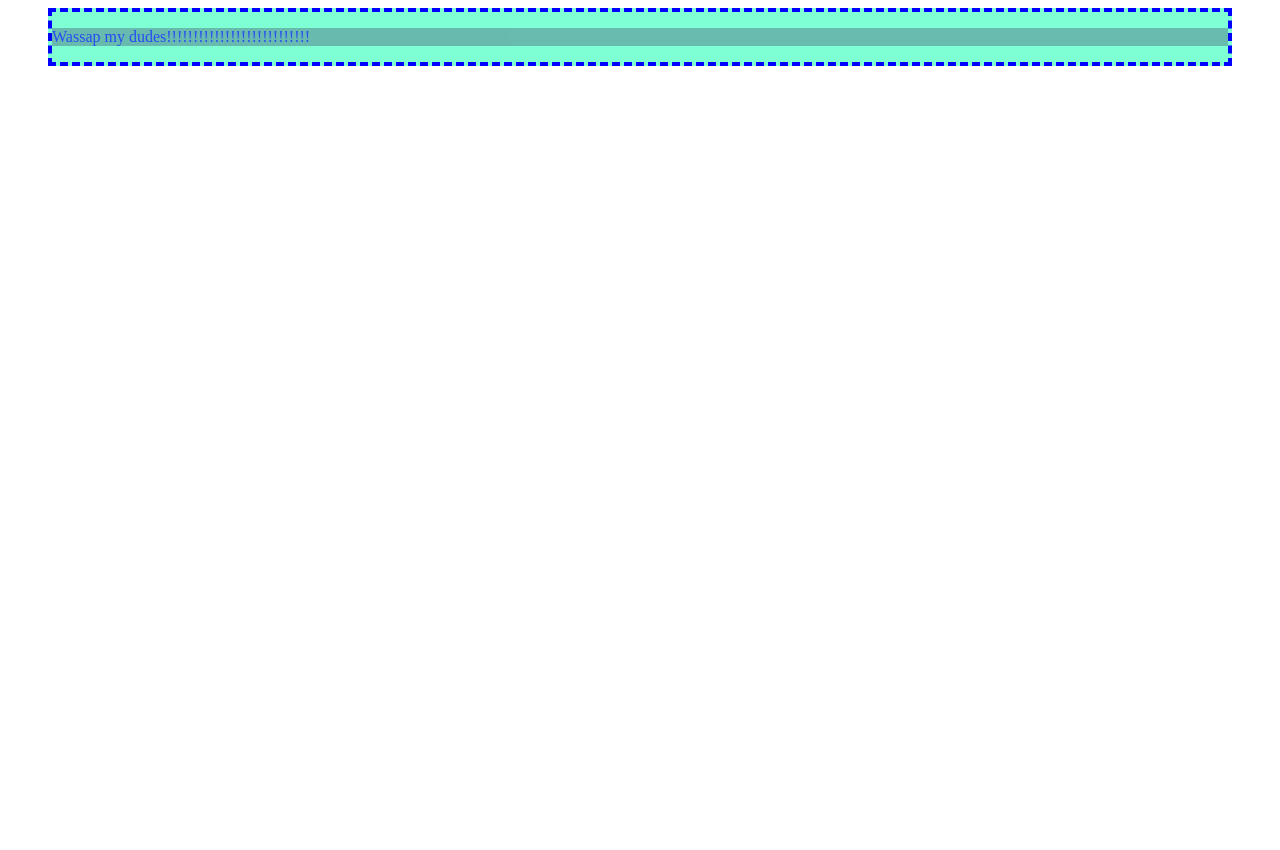
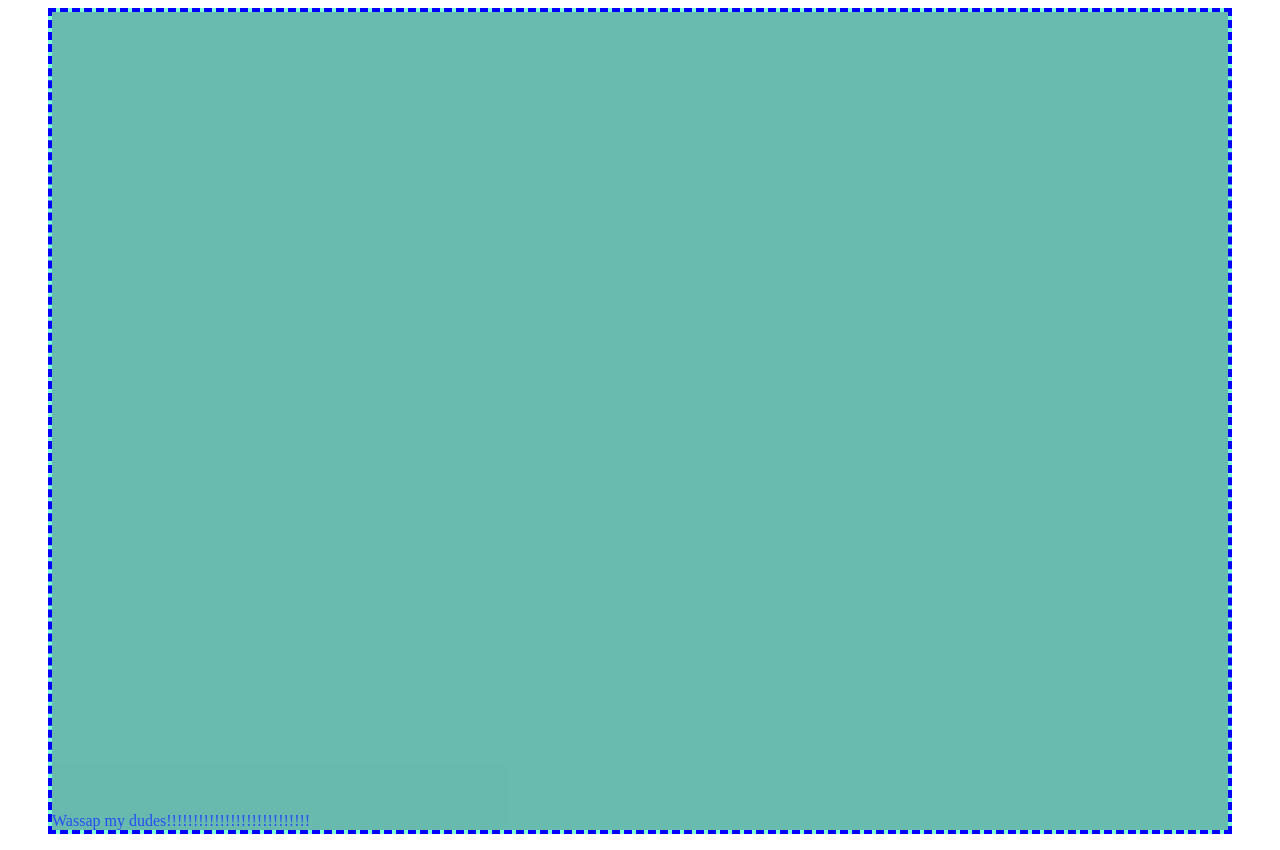
Before and after one commit to jglass12/jglass12.github.io, a plain HTML site: page chapt_9/opaque.htm in a window 1280 px wide. Before the commit the page ends 800 px from the top, so only its background shows below. Drawn offline with Linux system fonts and the light colour scheme.

Commit message:
Update opaque.htm

```diff
--- a/chapt_9/opaque.htm
+++ b/chapt_9/opaque.htm
@@ -5,7 +5,7 @@
 
         blockquote {border: 4px dashed; color: blue; background-color: aquamarine}
 
-        p{background-color: cadetblue; opacity: .7;}
+        div {border: 5; border-color: black; background-color: cadetblue; opacity: .7; padding-top: 50em; padding-right: 5em; padding-left: -10em;}
 
 
     </style>
@@ -13,7 +13,7 @@
 
 <body>
     <blockquote>
-    <p>Wassap my dudes!!!!!!!!!!!!!!!!!!!!!!!!!!!</p>
+    <div>Wassap my dudes!!!!!!!!!!!!!!!!!!!!!!!!!!!</div>
     </blockquote>
 </body>
 
```
